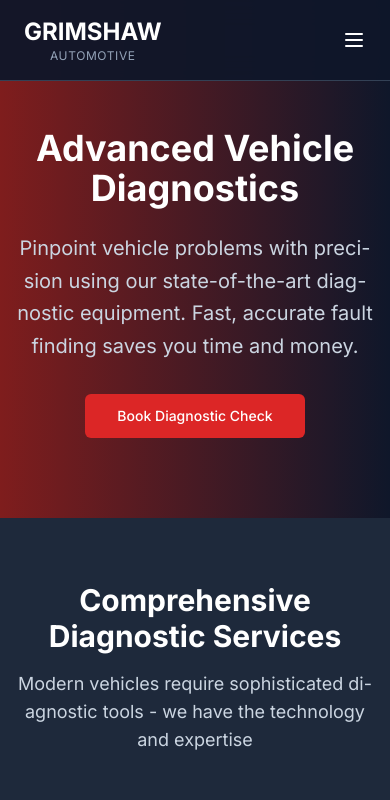
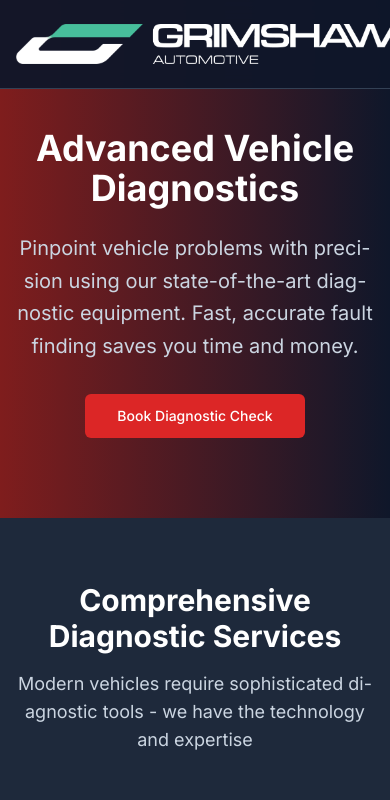
Before and after one commit to Cloudz4201/Grimshaw-Garage, a React (Vite) app: page /diagnostics in a window 390 px wide. Shown: the top 800 px of the page. Built offline with nearby package versions, Linux system fonts and the light colour scheme.

Commit message:
logo updates

```diff
--- a/src/components/Footer.tsx
+++ b/src/components/Footer.tsx
@@ -30,9 +30,9 @@
   return (
     <footer className="bg-black text-white py-16">
       <div className="container mx-auto px-6">
-        <div className="grid lg:grid-cols-4 md:grid-cols-2 gap-8 mb-12" style={{ touchAction: 'manipulation' }}>
+        <div className="grid lg:grid-cols-4 md:grid-cols-2 gap-8 mb-12">
           {/* Company Info */}
-          <div className="lg:col-span-2" data-aos="fade-up" style={{ touchAction: 'manipulation' }}>
+          <div className="lg:col-span-2" data-aos="fade-up">
             <h3 className="text-2xl font-bold mb-4">GRIMSHAW AUTOMOTIVE</h3>
             <p className="text-slate-400 mb-6 max-w-md">
               Premium automotive servicing, repairs, and Porsche retrofitting in Bundoora.
--- a/src/components/Header.tsx
+++ b/src/components/Header.tsx
@@ -65,17 +65,20 @@
   return (
     <>
       <header className="fixed top-0 left-0 right-0 z-50 bg-slate-900/95 backdrop-blur-md border-b border-slate-700">
-        <div className="container mx-auto px-6 py-4">
-          <div className="flex items-center justify-between">
+        <div className="container mx-auto px-4 sm:px-6 py-4">
+          <div className="flex items-center justify-between min-h-[56px]">
             {/* Logo */}
-            <div className="flex items-center gap-4">
+            <div className="flex items-center gap-4 flex-shrink-0">
               <button
                 onClick={handleHomeClick}
-                className="text-2xl font-bold text-white hover:text-slate-200 transition-colors cursor-pointer"
+                className="flex items-center hover:opacity-80 transition-opacity cursor-pointer"
                 aria-label="Go to homepage"
               >
-                GRIMSHAW
-                <span className="text-slate-400 block text-xs font-normal tracking-wider">AUTOMOTIVE</span>
+                <img
+                  src="/logo.png"
+                  alt="Grimshaw Automotive Logo"
+                  className="h-10 sm:h-12 w-auto object-contain"
+                />
               </button>
             </div>
 
@@ -135,7 +138,7 @@
 
             {/* Mobile Menu Button */}
             <button
-              className="lg:hidden text-white"
+              className="lg:hidden text-white p-2 -mr-2 flex-shrink-0"
               onClick={() => setIsMenuOpen(!isMenuOpen)}
             >
               {isMenuOpen ? <X className="h-6 w-6" /> : <Menu className="h-6 w-6" />}
--- a/src/components/Hero.tsx
+++ b/src/components/Hero.tsx
@@ -44,16 +44,12 @@
         {/* Content */}
         <div className="relative z-10 container mx-auto px-6 py-20 lg:py-32 pt-32 w-full max-w-full">
           <div className="max-w-4xl w-full">
-            <h1 className="text-5xl lg:text-7xl font-bold mb-6 leading-tight break-words">
-              <span className="block text-white">GRIMSHAW</span>
+            <h1 className="text-4xl lg:text-6xl font-bold mb-6 leading-tight break-words">
+              <span className="block text-white">Precision. Performance.</span>
               <span className="block bg-gradient-to-r from-slate-300 to-slate-100 bg-clip-text text-transparent">
-                AUTOMOTIVE
+                Peace of Mind.
               </span>
             </h1>
-
-            <p className="text-2xl lg:text-3xl font-light mb-4 text-slate-300 break-words">
-              Precision. Performance. Peace of Mind.
-            </p>
 
             <p className="text-lg lg:text-xl mb-12 text-slate-400 max-w-2xl leading-relaxed break-words">
               Premium European performance expertise meets everyday reliability.
--- a/src/components/SEOHead.tsx
+++ b/src/components/SEOHead.tsx
@@ -6,9 +6,10 @@
   keywords?: string;
   canonicalUrl?: string;
   schema?: object;
+  ogImage?: string;
 }
 
-const SEOHead = ({ title, description, keywords, canonicalUrl, schema }: SEOHeadProps) => {
+const SEOHead = ({ title, description, keywords, canonicalUrl, schema, ogImage }: SEOHeadProps) => {
   useEffect(() => {
     // Set document title
     document.title = `${title} | Grimshaw Garage - Professional Auto Services`;
@@ -53,6 +54,60 @@
       document.head.appendChild(ogType);
     }
 
+    // Set Open Graph image
+    const imageUrl = ogImage || '/og-image.png';
+    const fullImageUrl = window.location.origin + imageUrl;
+
+    const ogImageMeta = document.querySelector('meta[property="og:image"]') || document.createElement('meta');
+    ogImageMeta.setAttribute('property', 'og:image');
+    ogImageMeta.setAttribute('content', fullImageUrl);
+    if (!document.querySelector('meta[property="og:image"]')) {
+      document.head.appendChild(ogImageMeta);
+    }
+
+    const ogImageWidth = document.querySelector('meta[property="og:image:width"]') || document.createElement('meta');
+    ogImageWidth.setAttribute('property', 'og:image:width');
+    ogImageWidth.setAttribute('content', '1200');
+    if (!document.querySelector('meta[property="og:image:width"]')) {
+      document.head.appendChild(ogImageWidth);
+    }
+
+    const ogImageHeight = document.querySelector('meta[property="og:image:height"]') || document.createElement('meta');
+    ogImageHeight.setAttribute('property', 'og:image:height');
+    ogImageHeight.setAttribute('content', '630');
+    if (!document.querySelector('meta[property="og:image:height"]')) {
+      document.head.appendChild(ogImageHeight);
+    }
+
+    // Twitter Card meta tags
+    const twitterCard = document.querySelector('meta[name="twitter:card"]') || document.createElement('meta');
+    twitterCard.setAttribute('name', 'twitter:card');
+    twitterCard.setAttribute('content', 'summary_large_image');
+    if (!document.querySelector('meta[name="twitter:card"]')) {
+      document.head.appendChild(twitterCard);
+    }
+
+    const twitterTitle = document.querySelector('meta[name="twitter:title"]') || document.createElement('meta');
+    twitterTitle.setAttribute('name', 'twitter:title');
+    twitterTitle.setAttribute('content', title);
+    if (!document.querySelector('meta[name="twitter:title"]')) {
+      document.head.appendChild(twitterTitle);
+    }
+
+    const twitterDescription = document.querySelector('meta[name="twitter:description"]') || document.createElement('meta');
+    twitterDescription.setAttribute('name', 'twitter:description');
+    twitterDescription.setAttribute('content', description);
+    if (!document.querySelector('meta[name="twitter:description"]')) {
+      document.head.appendChild(twitterDescription);
+    }
+
+    const twitterImage = document.querySelector('meta[name="twitter:image"]') || document.createElement('meta');
+    twitterImage.setAttribute('name', 'twitter:image');
+    twitterImage.setAttribute('content', fullImageUrl);
+    if (!document.querySelector('meta[name="twitter:image"]')) {
+      document.head.appendChild(twitterImage);
+    }
+
     // Set canonical URL
     if (canonicalUrl) {
       const canonical = document.querySelector('link[rel="canonical"]') || document.createElement('link');
@@ -74,7 +129,7 @@
         document.head.removeChild(scriptTag);
       };
     }
-  }, [title, description, keywords, canonicalUrl, schema]);
+  }, [title, description, keywords, canonicalUrl, schema, ogImage]);
 
   return null;
 };
--- a/src/pages/AboutUs.tsx
+++ b/src/pages/AboutUs.tsx
@@ -33,6 +33,7 @@
         title="About Us - Grimshaw Automotive"
         description="Learn about Grimshaw Automotive Bundoora - established in 1992, specializing in European, prestige & general automotive repairs. Experienced mechanics, honest service, dealer-level quality."
         keywords="about Grimshaw Automotive, Bundoora mechanics, European car service, prestige vehicle repairs, automotive workshop Melbourne"
+        ogImage="/og-image.png"
       />
 
       <Header />
--- a/src/pages/BrakeSuspension.tsx
+++ b/src/pages/BrakeSuspension.tsx
@@ -90,6 +90,7 @@
         keywords="brake service, suspension repair, brake pads, shock absorbers, brake inspection, vehicle safety, brake replacement"
         canonicalUrl={window.location.href}
         schema={schema}
+        ogImage="/og-image.png"
       />
 
       <Header />
--- a/src/pages/Index.tsx
+++ b/src/pages/Index.tsx
@@ -9,11 +9,20 @@
 import FindUs from "@/components/FindUs";
 import Footer from "@/components/Footer";
 import FloatingCTA from "@/components/FloatingCTA";
+import SEOHead from "@/components/SEOHead";
 
 const Index = () => {
   return (
-    <div className="min-h-screen bg-slate-900">
-      <Header />
+    <>
+      <SEOHead
+        title="Grimshaw Automotive - European Performance Specialists"
+        description="Premium automotive servicing, repairs, and Porsche retrofitting in Bundoora. Dealership-level expertise with transparent, friendly care for all makes and models."
+        keywords="automotive service, car repair, European cars, Porsche retrofit, vehicle servicing, Bundoora mechanic, BMW service, Mercedes repair, Audi service"
+        ogImage="/og-image.png"
+      />
+
+      <div className="min-h-screen bg-slate-900">
+        <Header />
       <section id="hero">
         <Hero />
       </section>
@@ -27,9 +36,10 @@
       <Testimonials />
       <Contact />
       <FindUs />
-      <Footer />
-      <FloatingCTA />
-    </div>
+        <Footer />
+        <FloatingCTA />
+      </div>
+    </>
   );
 };
 
--- a/src/pages/LogbookService.tsx
+++ b/src/pages/LogbookService.tsx
@@ -66,6 +66,7 @@
         keywords="logbook service, warranty service, manufacturer service, genuine parts, vehicle warranty, automotive logbook, car service"
         canonicalUrl={window.location.href}
         schema={schema}
+        ogImage="/og-image.png"
       />
 
       <Header />
--- a/src/pages/VehicleServicing.tsx
+++ b/src/pages/VehicleServicing.tsx
@@ -67,6 +67,7 @@
         keywords="vehicle servicing, car service, auto maintenance, oil change, brake inspection, vehicle inspection, automotive service"
         canonicalUrl={window.location.href}
         schema={schema}
+        ogImage="/og-image.png"
       />
 
       <Header />
```
Also changed, not shown: public/logo.png (added), public/og-image.png (added).
